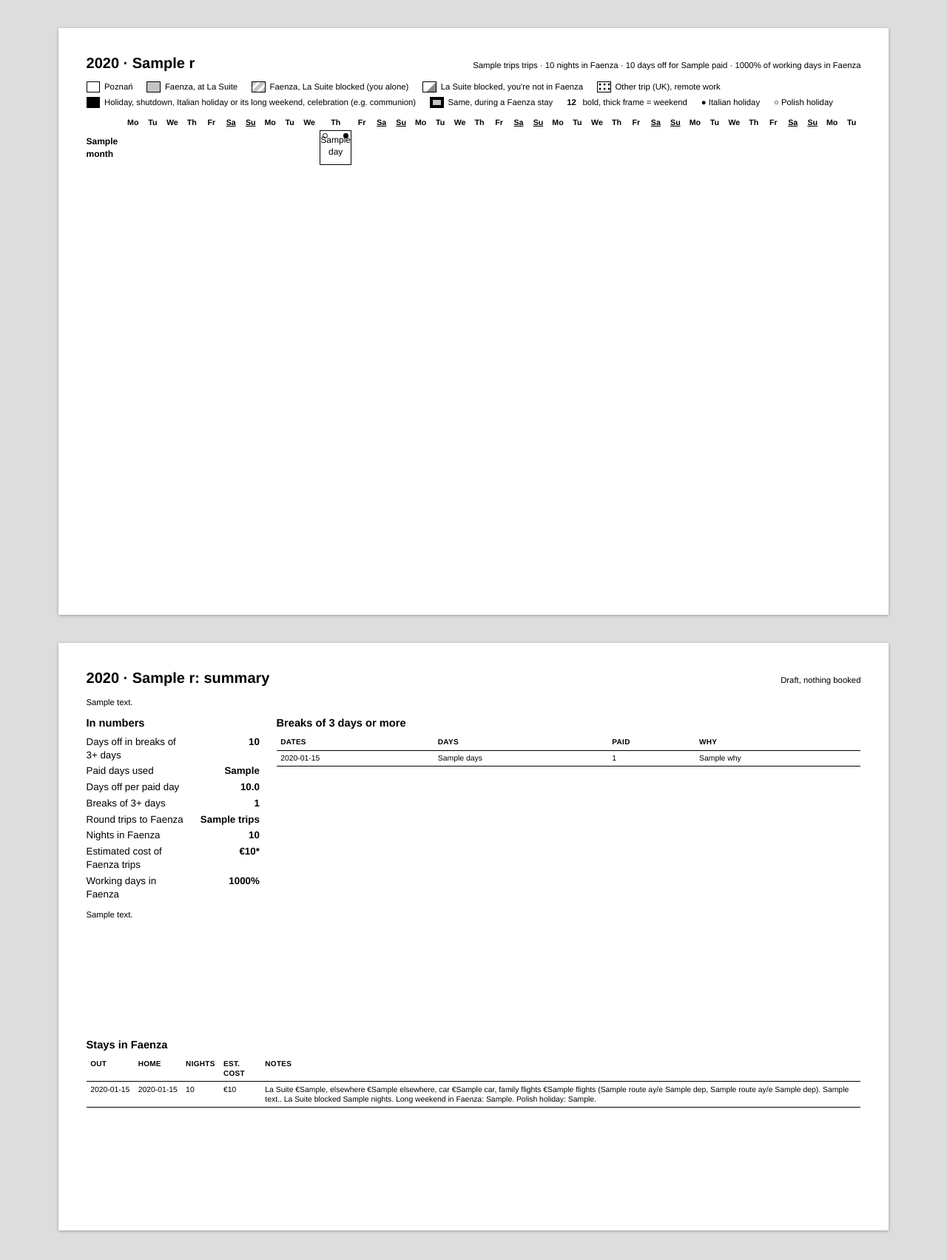
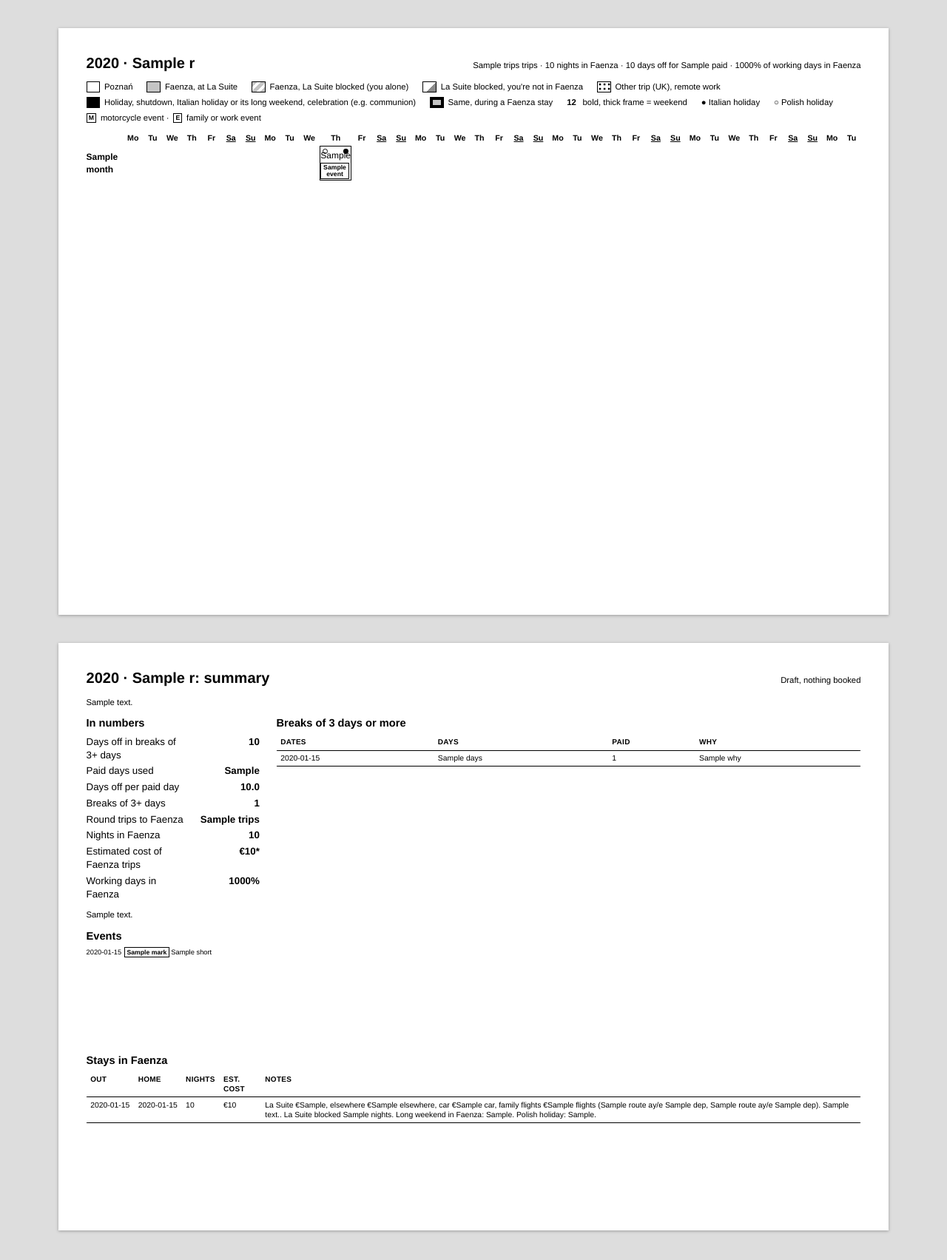
Before and after one commit to sieszwendamsie/life-logistics-planner, a Python web app: template src/planner/templates/year_print.html.j2 in a window 1280 px wide. Shown: the top 1703 px of the page at 74% size. Run offline with Jinja, Linux system fonts and the light colour scheme; the template is opened without the code that fills it: most values are stand-ins (such as "Sample title", 1, 10 or a date in 2020).

Commit message:
Year calendar: mark event days (M motorcycle, E family) and list events per plan
Co-Authored-By: Claude Opus 5.5 <noreply@anthropic.com>
Claude-Session: https://claude.ai/code/session_0142S6461nGEJqx6qEvLSddX

```diff
--- a/src/planner/models.py
+++ b/src/planner/models.py
@@ -63,6 +63,8 @@ class Presence(DateRange):
     where: Literal["PL", "IT", "UK", "any"]
     who: list[Person]
     strength: Literal["must", "pref", "flex"] = "must"
+    # What kind of event, for the calendar marker: "" (family), "moto"...
+    tag: str = ""
 
 
 class RouteTier(BaseModel):
--- a/src/planner/templates/_wall.j2
+++ b/src/planner/templates/_wall.j2
@@ -15,6 +15,7 @@
       <span class="ring" style="--c: var(--we-ring)">Weekend</span>
       <span class="dot" style="--c: var(--it)">Italian holiday</span>
       <span class="dot" style="--c: var(--pl)">Polish holiday</span>
+      <span><b class="evk">M</b> motorcycle event · <b class="evk">E</b> family or work event</span>
     </div>
     {% for mode in ("date", "week") %}
     <div class="wall {{ mode }}" role="img" aria-label="Calendar of {{ year }} coloured by where you are">
@@ -29,7 +30,7 @@
         <div class="m">{{ name }}</div>
         {% if mode == "week" %}{% for _ in range(lead) %}<div></div>{% endfor %}{% endif %}
         {% for cell in cells %}
-        <div class="d {{ cell.kind }}{% if cell.weekend %} we{% endif %}{% if cell.off %} off{% endif %}{% if cell.suite_blocked %} sb{% endif %}" title="{{ cell.title }}">{{ cell.day }}{% if cell.it %}<i class="it"></i>{% endif %}{% if cell.pl %}<i class="pl"></i>{% endif %}</div>
+        <div class="d {{ cell.kind }}{% if cell.weekend %} we{% endif %}{% if cell.off %} off{% endif %}{% if cell.suite_blocked %} sb{% endif %}" title="{{ cell.title }}">{{ cell.day }}{% if cell.it %}<i class="it"></i>{% endif %}{% if cell.pl %}<i class="pl"></i>{% endif %}{% if cell.event %}<b class="ev">{{ cell.event }}</b>{% endif %}</div>
         {% endfor %}
       </div>
       {% endfor %}
--- a/src/planner/templates/_year_style.j2
+++ b/src/planner/templates/_year_style.j2
@@ -93,6 +93,8 @@ section { display: grid; gap: 12px; min-width: 0; }
 .d i { position: absolute; top: 2px; width: 5px; height: 5px; border-radius: 50%; }
 .d i.it { right: 2px; background: var(--it); }
 .d i.pl { left: 2px; background: var(--pl); }
+.d b.ev, .evk { position: absolute; bottom: 1px; right: 2px; font-size: 9px; line-height: 1; font-weight: 800; padding: 1px 2px; border-radius: 3px; background: var(--surface); color: var(--ink); }
+.evk { position: static; border: 1px solid var(--line); }
 .card { background: var(--surface); border: 1px solid var(--line); border-radius: 10px; padding: 16px; display: grid; gap: 10px; align-content: start; min-width: 0; }
 .table-wrap { overflow-x: auto; }
 table { border-collapse: collapse; width: 100%; font-size: 0.9rem; }
--- a/src/planner/templates/year_print.html.j2
+++ b/src/planner/templates/year_print.html.j2
@@ -46,6 +46,10 @@ h2 { font-size: 11pt; margin: 0 0 1.5mm; }
 .d i.it { right: 0.8mm; background: currentColor; }
 .d i.pl { left: 0.8mm; border: 0.35mm solid currentColor; }
 .holiday i.pl, .holiday i.it { border-color: #fff; }
+.d b.ev, .evk { position: absolute; bottom: 0.5mm; right: 0.6mm; font-size: 6.5pt; line-height: 1; font-weight: 800; padding: 0.3mm 0.6mm; background: #fff; color: #000; border: 0.25mm solid #000; }
+.evk { position: static; }
+.ev-list { display: grid; gap: 0.7mm; font-size: 7pt; margin-bottom: 1mm; }
+.ev-list .num { display: inline-block; min-width: 13mm; }
 .rowgap { grid-column: 1 / -1; height: 0.6mm; }
 
 .cols { display: grid; grid-template-columns: 62mm 1fr; gap: 4mm 6mm; align-items: start; flex: 1; min-height: 0; }
@@ -80,6 +84,7 @@ ul { margin: 0; padding-left: 4mm; font-size: 8.5pt; }
     <span><b>12</b>&nbsp;bold, thick frame = weekend</span>
     <span>● Italian holiday</span>
     <span>○ Polish holiday</span>
+    <span><b class="evk">M</b> motorcycle event · <b class="evk">E</b> family or work event</span>
   </div>
   <div class="grid">
     <div></div>
@@ -87,7 +92,7 @@ ul { margin: 0; padding-left: 4mm; font-size: 8.5pt; }
     {% for name, cells, lead in o.months %}
     <div class="m">{{ name }}</div>
     {% for _ in range(lead) %}<div class="blank"></div>{% endfor %}
-    {% for cell in cells %}<div class="d {{ cell.kind }}{% if cell.weekend %} we{% endif %}{% if cell.off %} off{% endif %}{% if cell.suite_blocked %} sb{% endif %}">{{ cell.day }}{% if cell.it %}<i class="it"></i>{% endif %}{% if cell.pl %}<i class="pl"></i>{% endif %}</div>{% endfor %}
+    {% for cell in cells %}<div class="d {{ cell.kind }}{% if cell.weekend %} we{% endif %}{% if cell.off %} off{% endif %}{% if cell.suite_blocked %} sb{% endif %}">{{ cell.day }}{% if cell.it %}<i class="it"></i>{% endif %}{% if cell.pl %}<i class="pl"></i>{% endif %}{% if cell.event %}<b class="ev">{{ cell.event }}</b>{% endif %}</div>{% endfor %}
     {% for _ in range(37 - lead - cells | length) %}<div class="blank"></div>{% endfor %}
     {% endfor %}
   </div>
@@ -114,6 +119,13 @@ ul { margin: 0; padding-left: 4mm; font-size: 8.5pt; }
       </div>
       {% if options | length > 1 %}<p class="note">★ best of the {{ options | length }} options.</p>{% endif %}
       {% if costs %}<p class="note">{{ costs.short_note }}</p>{% endif %}
+      {% if o.events %}
+      <h2 style="margin-top:3mm">Events</h2>
+      <div class="ev-list">
+        {% for e in o.events %}<div><span class="num">{{ e.short_dates }}</span> <b class="evk">{{ e.mark }}</b> {{ e.short }}{% if e.provisional %}*{% endif %}</div>{% endfor %}
+      </div>
+      {% if o.events | selectattr('provisional') | list %}<p class="note" style="margin:0">* provisional: 2027 date not out yet, same weekend as 2026 (or proposed).</p>{% endif %}
+      {% endif %}
     </div>
     <div>
       <h2>Breaks of 3 days or more</h2>
```
Also changed, not shown: src/planner/templates/year_options.html.j2 (+13 -0 lines), src/planner/year_report.py (+27 -0 lines).
